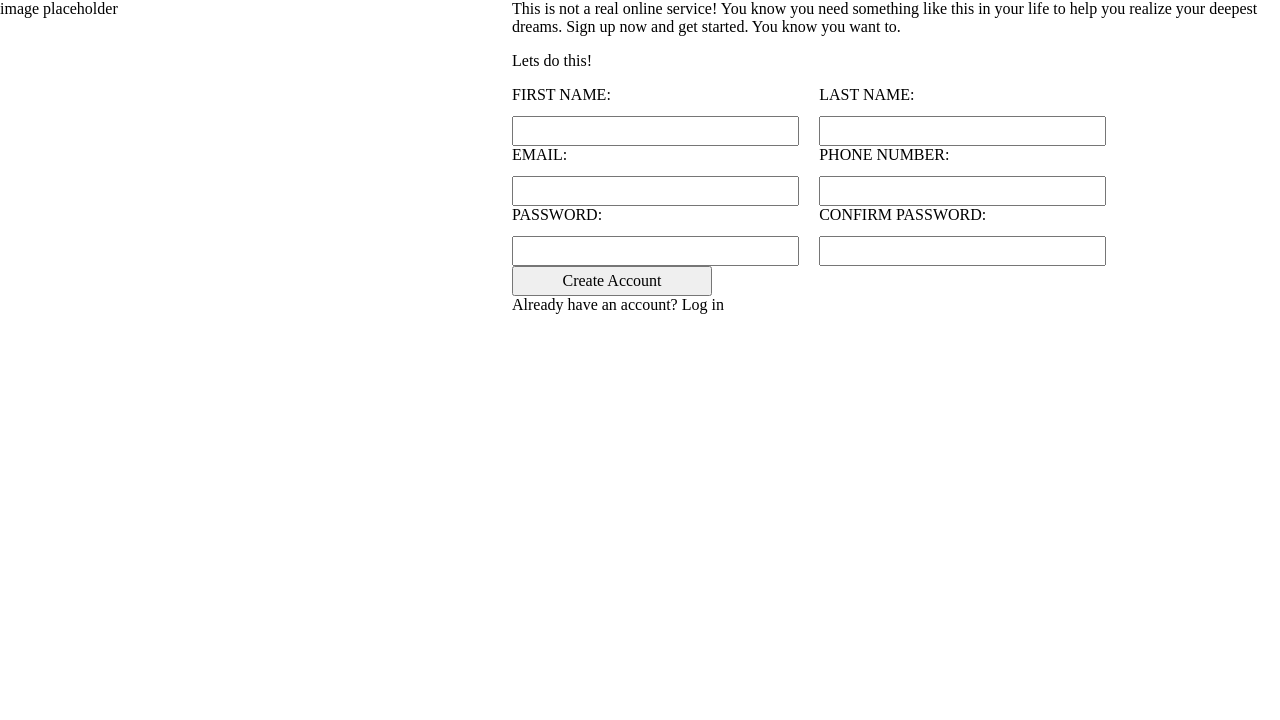
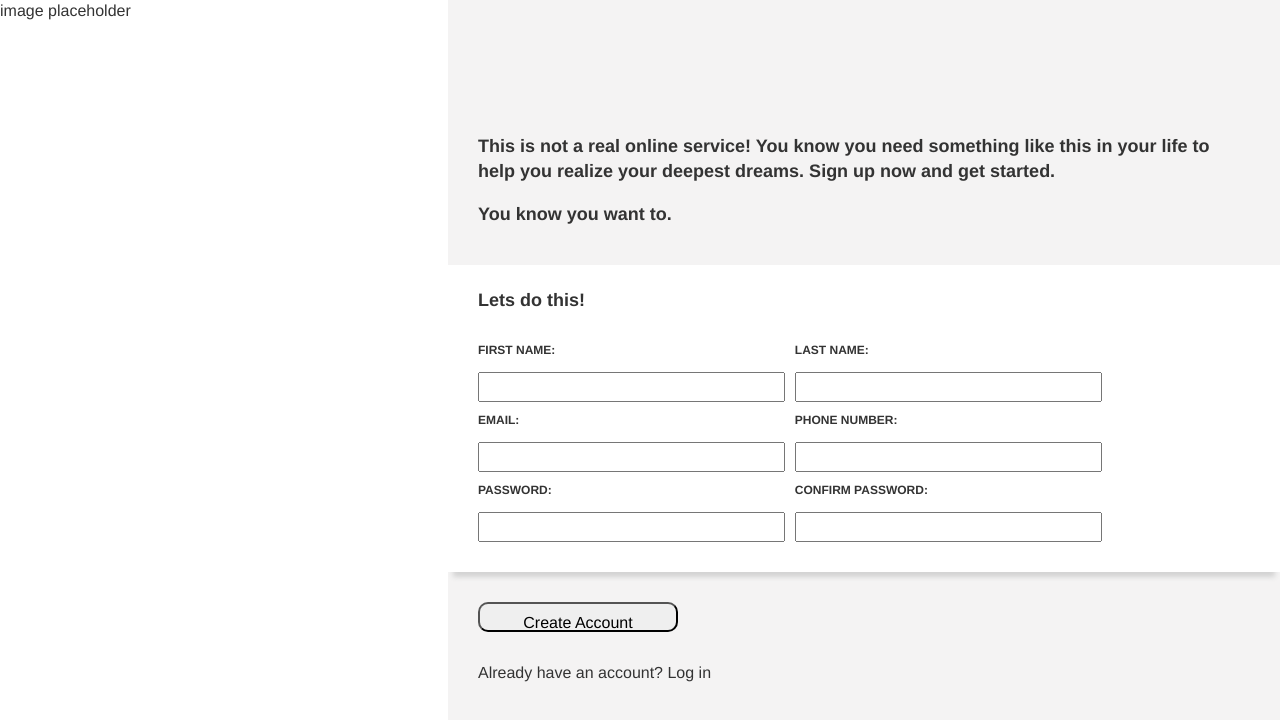
Before and after one commit to jamesfsher/TOP-sign-up-form, a plain HTML site: page index.html in a window 1280 px wide. Drawn offline with Linux system fonts and the light colour scheme.

Commit message:
finished structure, need to add final touches'

```diff
--- a/index.html
+++ b/index.html
@@ -10,14 +10,17 @@
     <div class="container">
       <div class="img-container">image placeholder</div>
       <div class="content-container">
-        <div class="header-container">
-          This is not a real online service! You know you need something like
-          this in your life to help you realize your deepest dreams. Sign up now
-          and get started. You know you want to.
+        <div class="header-container left big-text">
+          <p>
+            This is not a real online service! You know you need something like
+            this in your life to help you realize your deepest dreams. Sign up
+            now and get started.
+          </p>
+          <p>You know you want to.</p>
         </div>
         <form action="" method="post">
-          <div class="form-container">
-            <p>Lets do this!</p>
+          <div class="form-container left small-text">
+            <p class="big-text">Lets do this!</p>
             <div class="user-field">
               <label for="fname">FIRST NAME:</label>
               <input type="text" name="fname" id="fname" required />
@@ -43,9 +46,9 @@
               <input type="confirm" id="confirm" name="confirm" />
             </div>
           </div>
-          <button>Create Account</button>
+          <button class="submit-button">Create Account</button>
         </form>
-        <div>Already have an account? Log in</div>
+        <div class="left">Already have an account? Log in</div>
       </div>
     </div>
   </body>
--- a/styles.css
+++ b/styles.css
@@ -2,11 +2,13 @@ html,
 body {
   height: 100%;
   margin: 0;
+  color: #333;
+  font: 1em / 1.4 Helvetica Neue, Helvetica, Arial, sans-serif;
 }
 
 .container {
   display: flex;
-  width: 100%;
+  min-height: 100vh;
 }
 
 .img-container {
@@ -17,7 +19,11 @@ body {
 .form-container {
   display: flex;
   flex-wrap: wrap;
-  /* width: 75%; */
+  background-color: white;
+  box-shadow: 0px 10px 5px -5px lightgray;
+  padding-top: 5px;
+  padding-right: 10px;
+  padding-bottom: 30px;
 }
 
 .form-container p {
@@ -41,15 +47,46 @@ input {
   height: 30px;
 }
 
-button {
+.submit-button {
   width: 200px;
+  margin: 30px;
+  border-radius: 10px;
+  padding: 10px;
+  padding-bottom: 10px;
 }
 
 .content-container {
   width: 60vw;
+  display: flex;
+  flex-grow: 1;
+  flex-direction: column;
+  justify-content: center;
+  background-color: rgb(244, 243, 243);
 }
 
 .user-field {
   width: 40%;
-  padding: 0 20px 0 0;
+  padding: 10px 10px 0 0;
+  display: flex;
+  flex-direction: column;
+  justify-content: center;
 }
+
+.header-container {
+  padding-right: 50px;
+  padding-bottom: 20px;
+}
+
+.left {
+  padding-left: 30px;
+}
+
+.big-text {
+  font-size: 18px;
+  font-weight: bold;
+}
+
+.small-text {
+  font-size: 12px;
+  font-weight: 600;
+}
```
